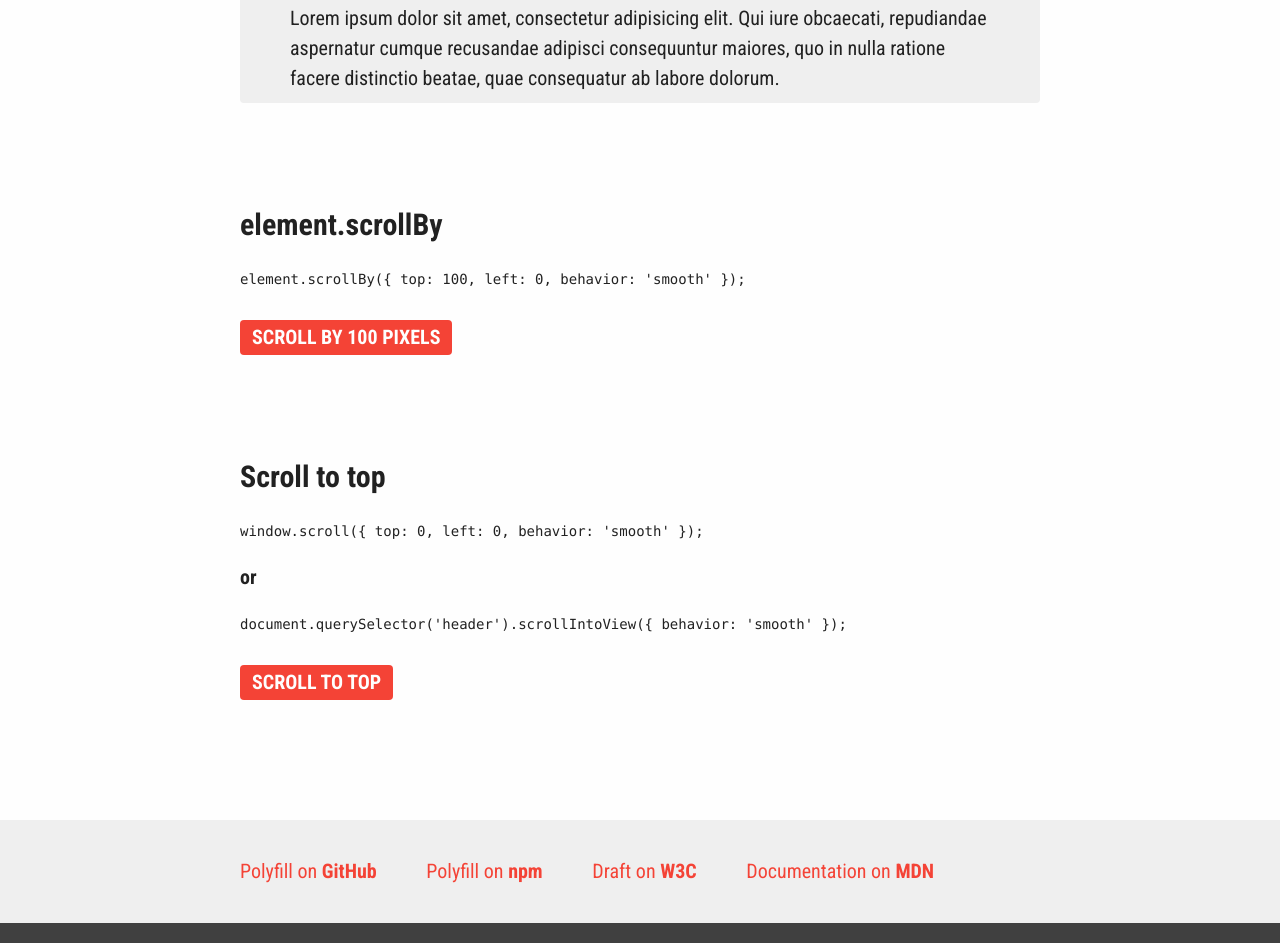
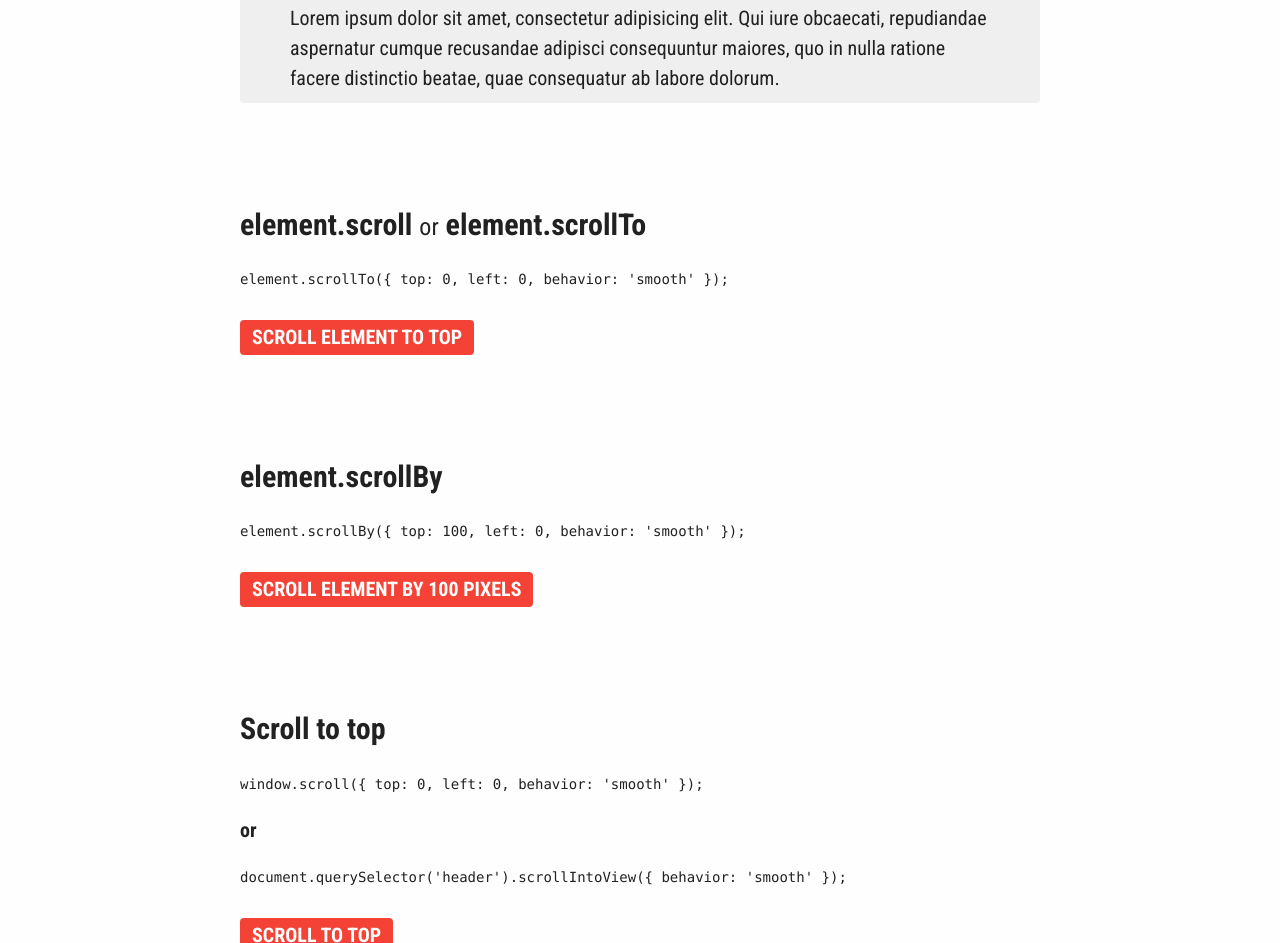
Before and after one commit to iamdustan/smoothscroll, a website: page index.html in a window 1280 px wide. Shown: the part 1585-2528 px from the top of the page. Drawn offline with nearby package versions, Linux system fonts and the light colour scheme.

Commit message:
Feat(element.scroll): added Element.scroll section in demo page

```diff
--- a/index.html
+++ b/index.html
@@ -235,12 +235,22 @@
     </div>
   </section>
 
+  <section class="sample sample-elementScrollToTop">
+    <div class="container">
+      <h2>element.scroll <small>or</small> element.scrollTo</h2>
+      <pre><code>element.scrollTo({ top: 0, left: 0, behavior: 'smooth' });</code></pre>
+      <div class="actions">
+        <button class="btn js-elementScrollToTop">scroll element to top</button>
+      </div>
+    </div>
+  </section>
+
   <section class="sample sample-scrollBy2">
     <div class="container">
       <h2>element.scrollBy</h2>
       <pre><code>element.scrollBy({ top: 100, left: 0, behavior: 'smooth' });</code></pre>
       <div class="actions">
-        <button class="btn js-scroll-by2">scroll by 100 pixels</button>
+        <button class="btn js-scroll-by2">scroll element by 100 pixels</button>
       </div>
     </div>
   </section>
@@ -311,6 +321,12 @@
         document.querySelector('.hello').scrollIntoView({ behavior: 'smooth' });
       });
 
+      // element scroll to
+      document.querySelector('.js-elementScrollToTop').addEventListener('click', function(e) {
+        e.preventDefault();
+        document.querySelector('.scrollable-parent').scroll({ top: 0, left: 0, behavior: 'smooth' });
+      });
+
       // element scroll by
       document.querySelector('.js-scroll-by2').addEventListener('click', function(e) {
         e.preventDefault();
```
